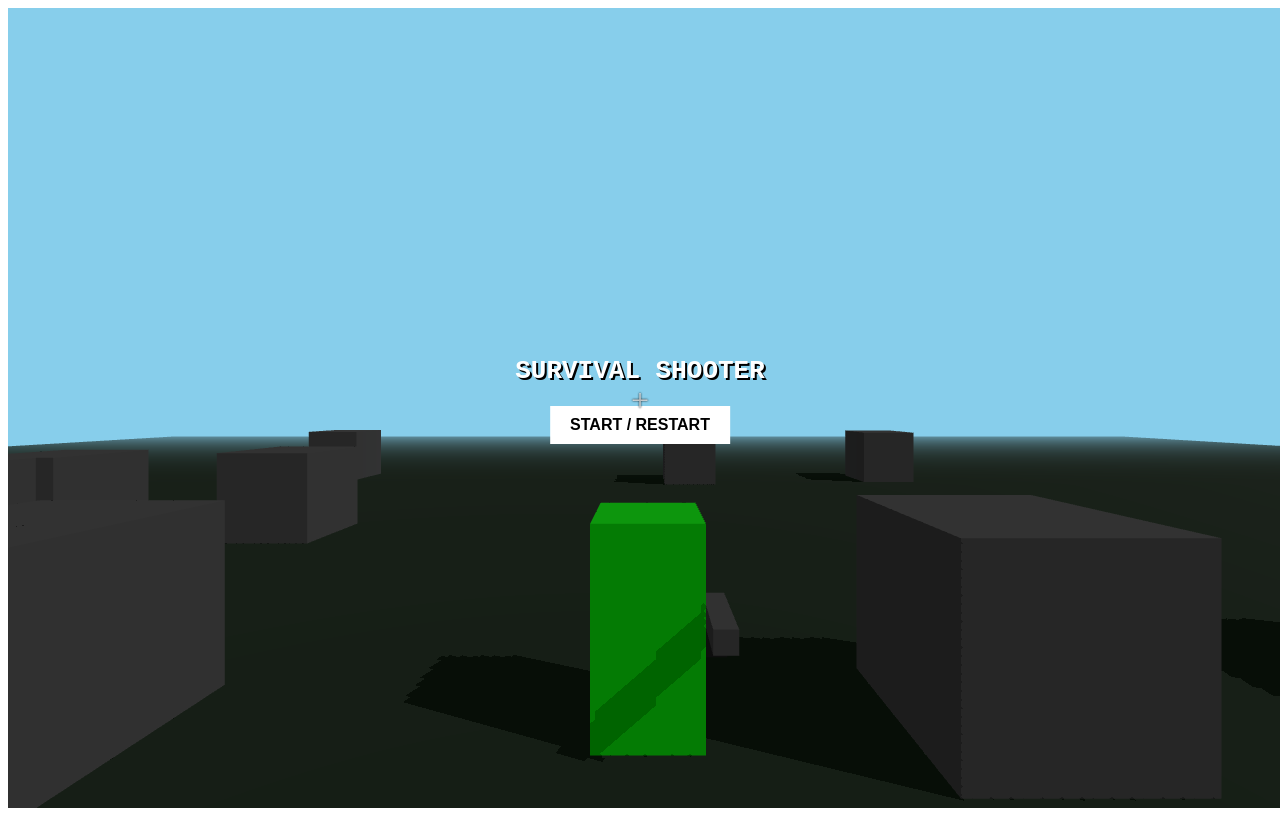
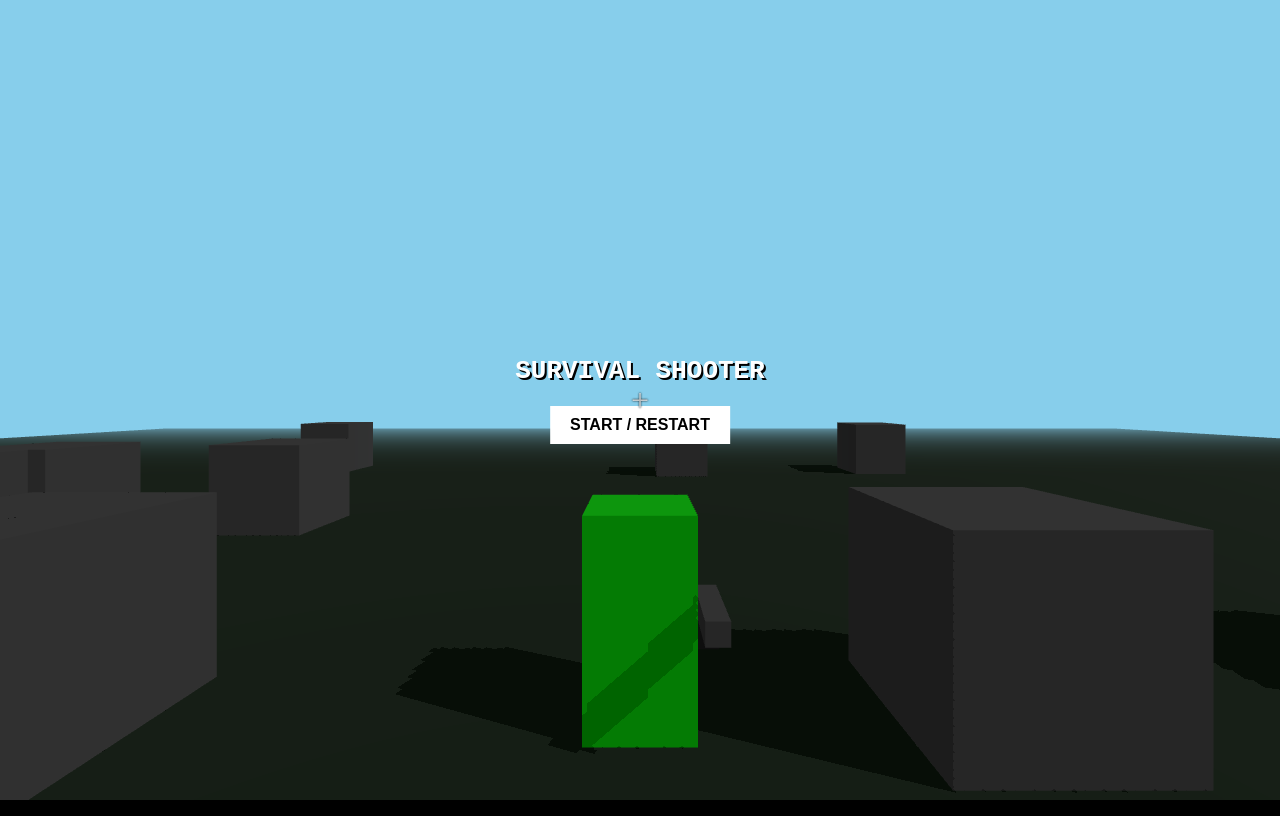
Before and after one commit to WaelAlSalty/PolyShooter, a website built with Vite: page index.html in a window 1280 px wide. Built offline with nearby package versions, Linux system fonts and the light colour scheme; animation ran at ten frames a second.

Commit message:
Fix: Inject viewport-fit=cover and fullscreen CSS to completely eliminate white borders

```diff
--- a/index.html
+++ b/index.html
@@ -2,9 +2,29 @@
 <html lang="en">
   <head>
     <meta charset="UTF-8" />
-    <meta name="viewport" content="width=device-width, initial-scale=1.0" />
+    <meta name="viewport" content="width=device-width, initial-scale=1.0, maximum-scale=1.0, user-scalable=no, viewport-fit=cover" />
     <title>Game</title>
-  </head>
+      <style>
+        * {
+            margin: 0;
+            padding: 0;
+            box-sizing: border-box;
+        }
+        html, body {
+            width: 100vw !important;
+            height: 100vh !important;
+            overflow: hidden !important;
+            background-color: #000000 !important;
+            touch-action: none;
+        }
+        canvas {
+            display: block !important;
+            width: 100vw !important;
+            height: 100vh !important;
+            outline: none !important;
+        }
+    </style>
+</head>
   <body>
     <div id="app"></div> <!-- O resto deve estar vazio! -->
     <script type="module" src="/src/main.ts"></script>
```
